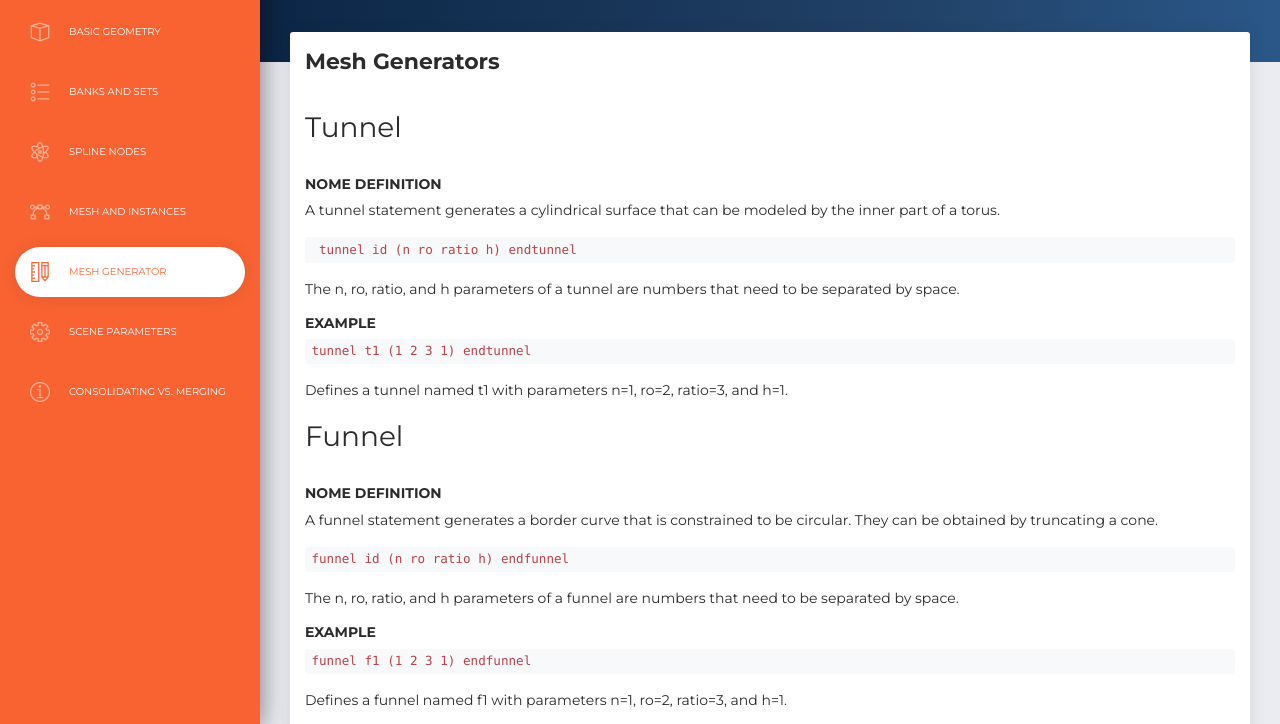
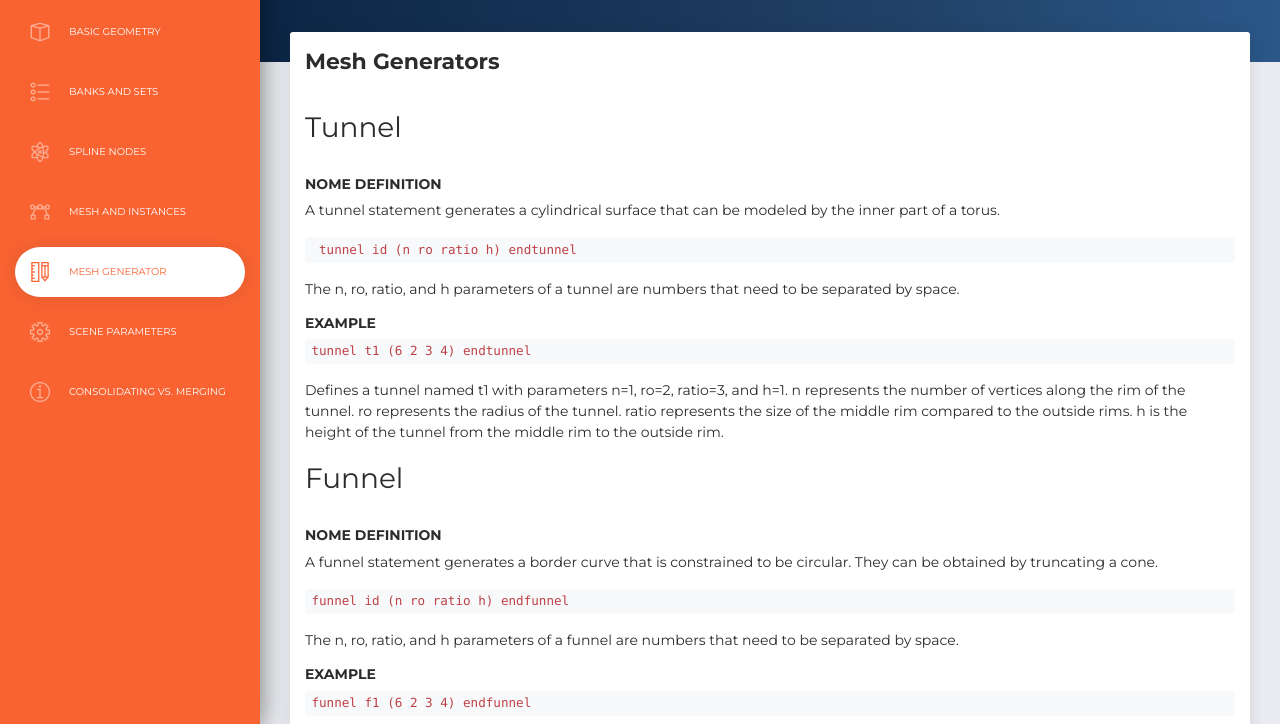
Before and after one commit to dieppedalle/nomeWebsite, a website: page mesh.html in a window 1280 px wide. Shown: the part 73-797 px from the top of the page. Drawn offline with Linux system fonts and the light colour scheme; some packages are replaced by stand-ins of ours.

Commit message:
Fixed description of tunnel and funnel.

```diff
--- a/mesh.html
+++ b/mesh.html
@@ -111,8 +111,8 @@
                               <p><code> tunnel id (n ro ratio h) endtunnel </code></p>
                               <p>The n, ro, ratio, and h parameters of a tunnel are numbers that need to be separated by space.</p>
                               <h6>Example</h6>
-                              <p><code>tunnel t1 (1 2 3 1) endtunnel</code></p>
-                              <p>Defines a tunnel named t1 with parameters n=1, ro=2, ratio=3, and h=1.</p>
+                              <p><code>tunnel t1 (6 2 3 4) endtunnel</code></p>
+                              <p>Defines a tunnel named t1 with parameters n=1, ro=2, ratio=3, and h=1. n represents the number of vertices along the rim of the tunnel. ro represents the radius of the tunnel. ratio represents the size of the middle rim compared to the outside rims. h is the height of the tunnel from the middle rim to the outside rim.</p>
 
                               <h3>Funnel</h3>
                               <h6>NOME Definition</h6>
@@ -120,8 +120,8 @@
                               <p><code>funnel id (n ro ratio h) endfunnel</code></p>
                               <p>The n, ro, ratio, and h parameters of a funnel are numbers that need to be separated by space.</p>
                               <h6>Example</h6>
-                              <p><code>funnel f1 (1 2 3 1) endfunnel</code></p>
-                              <p>Defines a funnel named f1 with parameters n=1, ro=2, ratio=3, and h=1.</p>
+                              <p><code>funnel f1 (6 2 3 4) endfunnel</code></p>
+                              <p>Defines a funnel named f1 with parameters n=1, ro=2, ratio=3, and h=1. n represents the number of vertices along the rim of the tunnel. ro represents the radius of the tunnel. ratio represents the size of the middle rim compared to the outside rims. h is the height of the tunnel from the middle rim to the outside rim.</p>
 
                               <h3>Circle</h3>
                               <h6>NOME Definition</h6>
```
